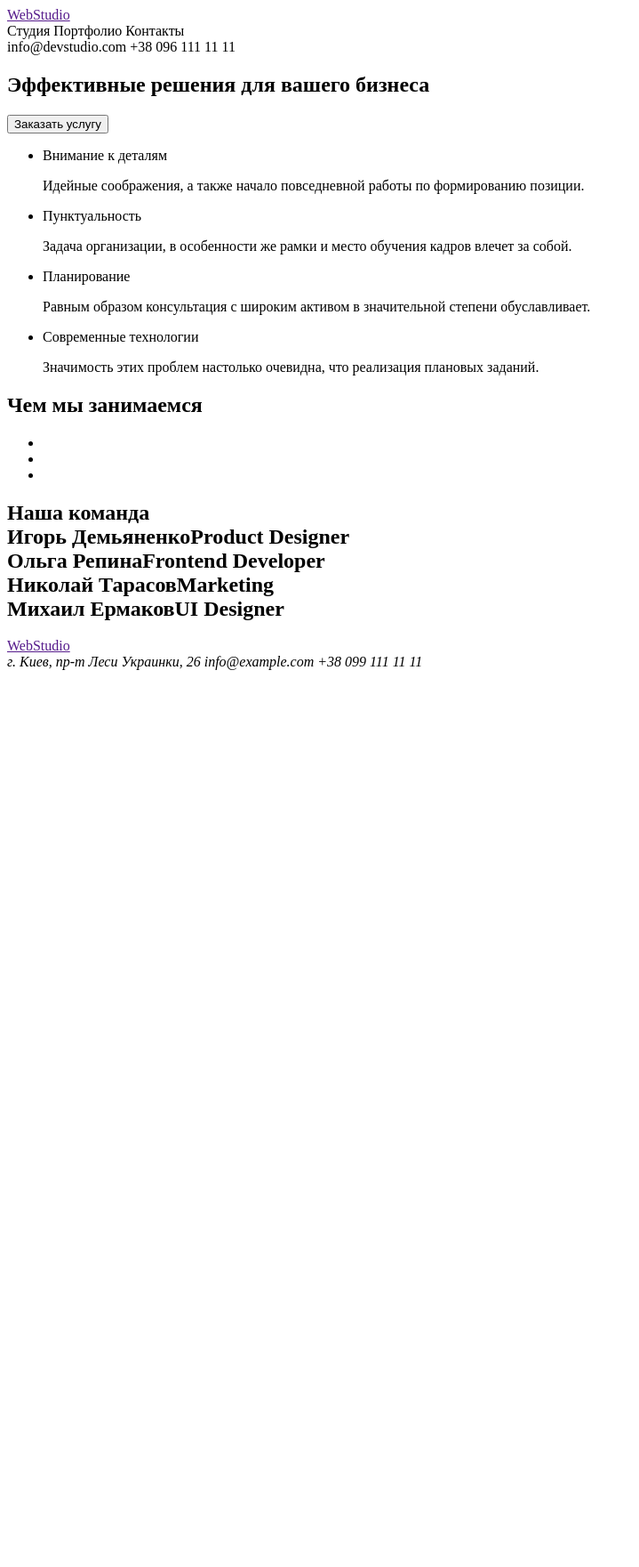
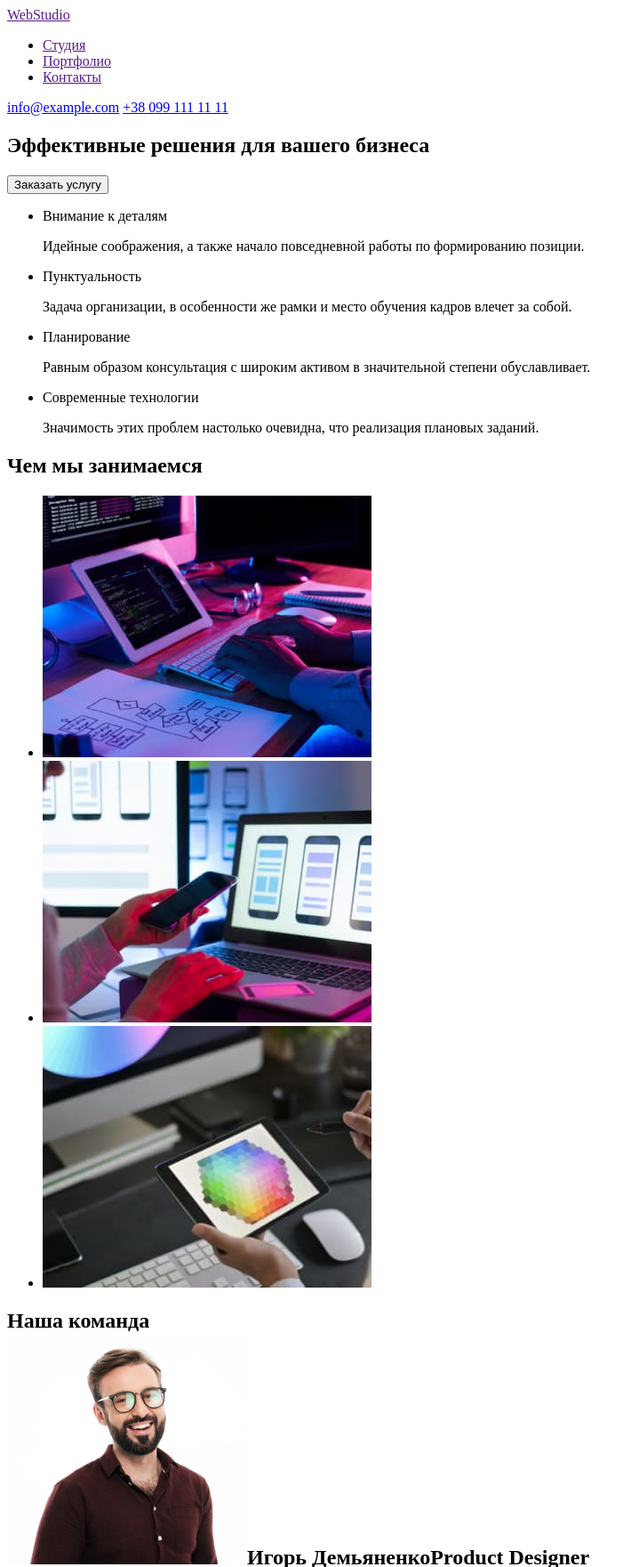
Before and after one commit to YanochkaB/goit-markup-hw-01, a plain HTML site: page index.html in a window 1280 px wide. Shown: the top 1761 px of the page at 89% size, without its empty margins (0-719 px from the left). Before the commit the page ends 800 px from the top, so only its background shows below. Drawn offline with Linux system fonts and the light colour scheme.

Commit message:
написаний html

```diff
--- a/index.html
+++ b/index.html
@@ -11,14 +11,21 @@
     <!--шапка сторінки-->
     <header>
         <a href="">WebStudio</a>
-        <nav>Студия Портфолио Контакты</nav>
-        info@devstudio.com +38 096 111 11 11
+        <nav>
+            <ul>
+                <li><a href="">Студия</a></li>
+                <li><a href="">Портфолио</a></li>
+                <li><a href="">Контакты</a></li>
+            </ul>
+        </nav>
+        <a href="mailto:info@example.com">info@example.com</a>
+        <a href="tel:+380991111111">+38 099 111 11 11</a>
     </header>
     <!--основна частина-->
     <main>
        <section>
         <h1>Эффективные решения для вашего бизнеса</h1>
-        <button>Заказать услугу</button>
+        <button type="button">Заказать услугу</button>
         <ul>
             <li>
                 <p>Внимание к деталям</p>
@@ -41,29 +48,29 @@
        <section>
             <h2>Чем мы занимаемся</h2>
             <ul>
-                <li><img src="" alt=""></li>
-                <li><img src="" alt=""></li>
-                <li><img src="" alt=""></li>
+                <li><img src="./images/comp1.jpg" alt="компьютер" width="370" height="294"></li>
+                <li><img src="./images/comp2.jpg" alt="компьютер" width="370" height="294"></li>
+                <li><img src="./images/comp3.jpg" alt="компьютер" width="370" height="294"></li>
             </ul>
        </section>
-        <div>
+        <section>
             <h2>Наша команда</h>
-                <div><img src="" alt="" width=""><span>Игорь Демьяненко</span><span>Product Designer</span></div>
-                <div><img src="" alt="" width=""><span>Ольга Репина</span><span>Frontend Developer</span></div>
-                <div><img src="" alt="" width=""><span>Николай Тарасов</span><span>Marketing</span></div>
-                <div><img src="" alt="" width=""><span>Михаил Ермаков</span><span>UI Designer</span></div>
-        </div>
+                <div><img src="./images/igor.jpg" alt="фото" width="270"><span>Игорь Демьяненко</span><span>Product Designer</span></div>
+                <div><img src="./images/olga.jpg" alt="фото" width="270"><span>Ольга Репина</span><span>Frontend Developer</span></div>
+                <div><img src="./images/nikolaj.jpg" alt="фото" width="270"><span>Николай Тарасов</span><span>Marketing</span></div>
+                <div><img src="./images/mihail.jpg" alt="фото" width="270"><span>Михаил Ермаков</span><span>UI Designer</span></div>
+        </section>
     </main>
     <!--підвал, контакти-->
     <footer>
-        <div>
+        <section>
             <a href="">WebStudio</a>
             <address>
-                <span>г. Киев, пр-т Леси Украинки, 26</span>
-                info@example.com
-                +38 099 111 11 11
+                г. Киев, пр-т Леси Украинки, 26
+                <a href="mailto:info@example.com">info@example.com</a>
+                <a href="tel:+380991111111">+38 099 111 11 11</a>
             </address>
-        </div>
+        </section>
     </footer>
 
 </body>
```
Also changed, not shown: images/comp1.jpg (added), images/comp2.jpg (added), images/comp3.jpg (added), images/igor.jpg (added), images/mihail.jpg (added), images/nikolaj.jpg (added), images/olga.jpg (added).
